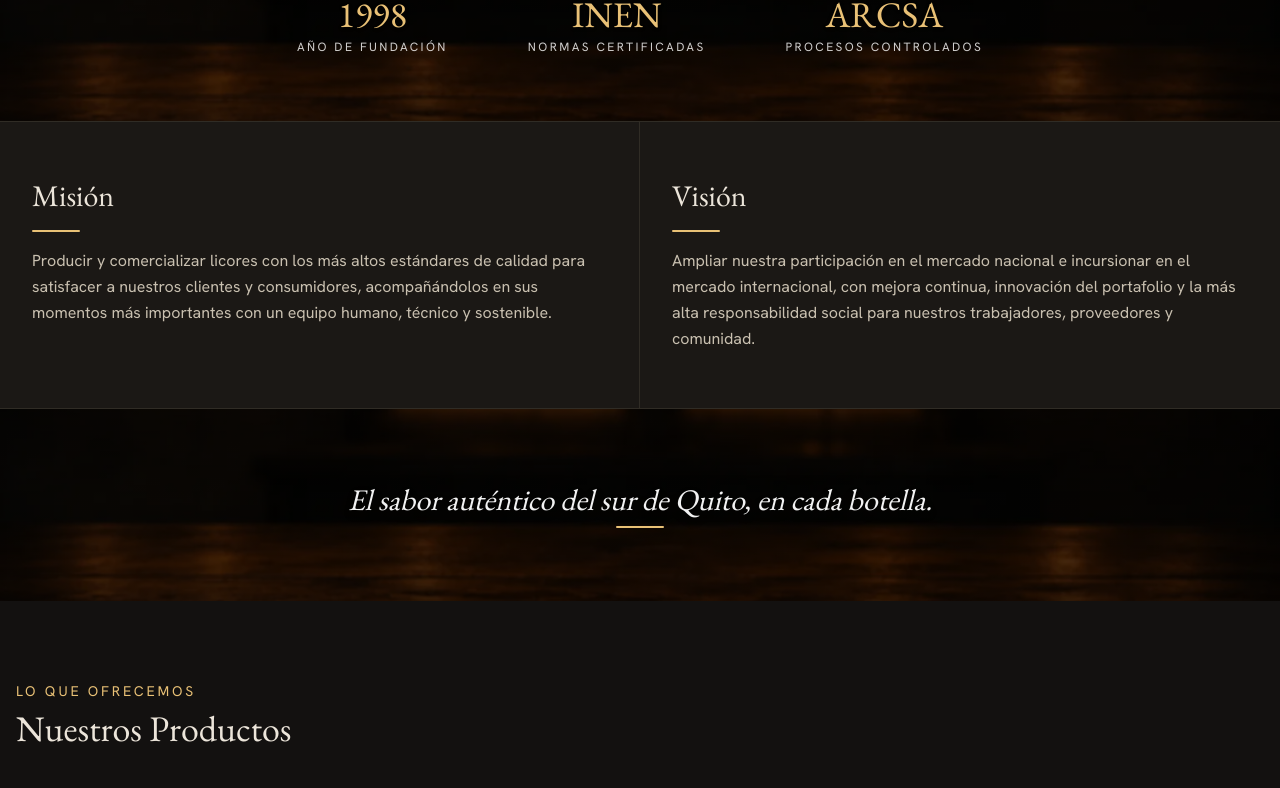
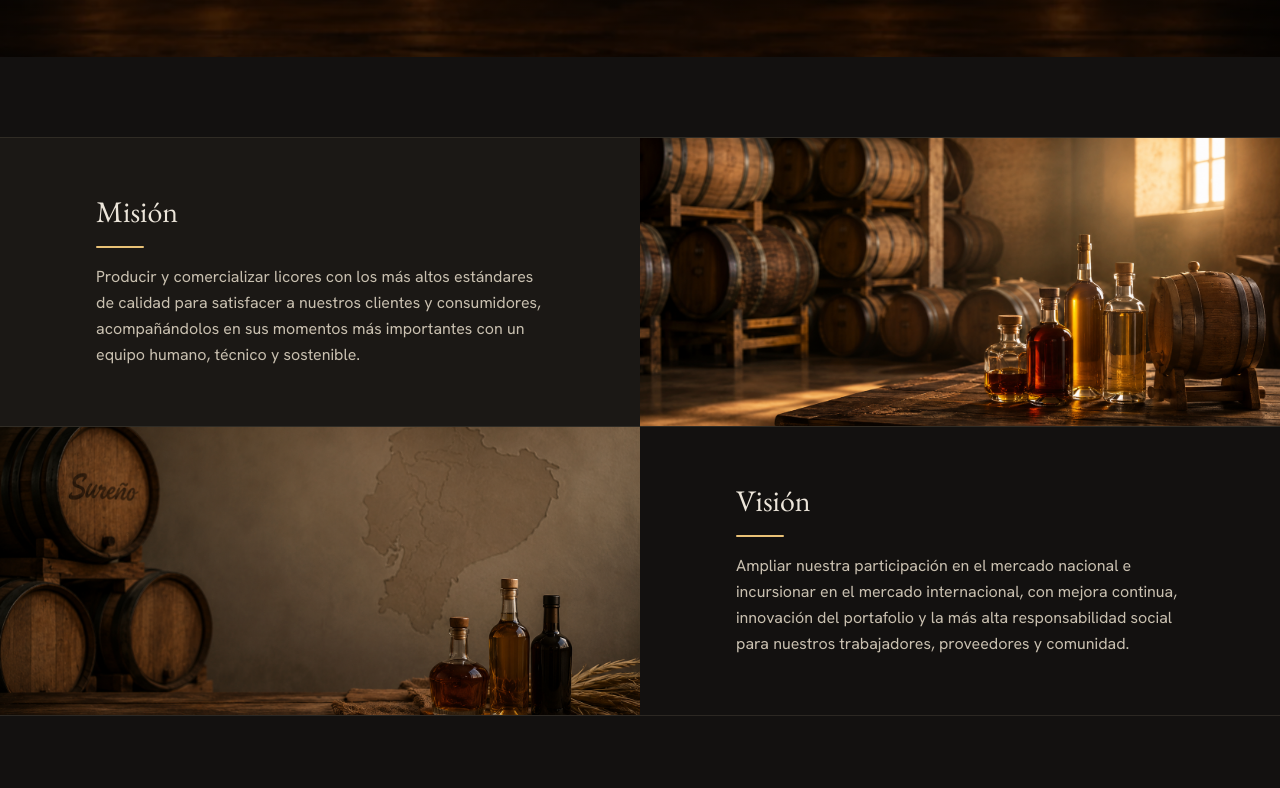
Before and after one commit to luis-sagx/sureno-next, a Next.js app: page /about in a window 1280 px wide. Shown: the part 1020-1808 px from the top of the page. Built offline with nearby package versions, Linux system fonts and the light colour scheme.

Commit message:
feat(about): add mission and vision images to About page

```diff
--- a/src/app/(customer)/about/page.tsx
+++ b/src/app/(customer)/about/page.tsx
@@ -14,23 +14,17 @@ const products = [
 
 const bgImage = { backgroundImage: "url('/bg.webp')" }
 
-const stats = [
-  { value: '1998', label: 'Año de fundación' },
-  { value: 'INEN', label: 'Normas certificadas' },
-  { value: 'ARCSA', label: 'Procesos controlados' },
-]
-
 export default function AboutPage() {
   return (
     <div>
       {/* Hero — bg fixed da el efecto parallax al hacer scroll */}
       <section
-        className="relative h-96 flex items-center justify-center bg-cover bg-fixed bg-center"
+        className="relative h-80 flex items-center justify-center bg-cover bg-fixed bg-center"
         style={bgImage}
       >
         <div className="absolute inset-0 bg-linear-to-b from-black/70 via-black/55 to-black/75" />
         <div className="relative z-10 flex flex-col items-center gap-6 px-4 text-center">
-          <p className="max-w-xl font-headline text-xl italic text-white/90 drop-shadow-lg leading-relaxed">
+          <p className="max-w-2xl font-headline text-2xl italic text-white/90 drop-shadow-lg leading-relaxed">
             &ldquo;En cada botella destilamos tradición, pasión y el sabor de lo
             auténtico, para que cada momento se convierta en una experiencia
             única.&rdquo;
@@ -78,24 +72,20 @@ export default function AboutPage() {
         style={bgImage}
       >
         <div className="absolute inset-0 bg-linear-to-b from-black/75 via-black/60 to-black/75" />
-        <div className="relative z-10 flex flex-wrap items-center justify-center gap-x-12 gap-y-6 px-4 text-center text-white sm:gap-x-20">
-          {stats.map((s) => (
-            <div key={s.value} className="space-y-1">
-              <p className="font-headline text-3xl md:text-4xl text-secondary drop-shadow">
-                {s.value}
-              </p>
-              <p className="text-xs font-label uppercase tracking-[0.2em] text-white/80">
-                {s.label}
-              </p>
-            </div>
-          ))}
+        <div className="relative z-10 flex flex-col items-center gap-2 px-4 text-center">
+          <p className="font-headline text-2xl italic text-white/95 drop-shadow-lg md:text-3xl">
+            El sabor auténtico del sur de Quito, en cada botella.
+          </p>
+          <div className="h-0.5 w-12 rounded bg-secondary" />
         </div>
       </section>
 
-      {/* Misión y Visión */}
+      <section className="my-20"></section>
+
+      {/* Misión */}
       <section className="border-y border-outline-variant/50 bg-surface-container">
-        <div className="mx-auto max-w-7xl grid gap-0 md:grid-cols-2">
-          <article className="space-y-4 border-b border-outline-variant/50 px-8 py-14 md:border-b-0 md:border-r">
+        <div className="grid items-stretch md:grid-cols-2">
+          <article className="space-y-4 px-8 py-14 md:px-16 lg:px-24">
             <h2 className="font-headline text-3xl text-on-surface">Misión</h2>
             <div className="h-0.5 w-12 rounded bg-secondary" />
             <p className="text-base leading-relaxed text-on-surface-variant">
@@ -105,7 +95,31 @@ export default function AboutPage() {
               humano, técnico y sostenible.
             </p>
           </article>
-          <article className="space-y-4 px-8 py-14">
+          <div className="relative h-72 min-h-72 md:h-auto overflow-hidden">
+            <Image
+              src="/mision.png"
+              alt="Misión Sureño"
+              fill
+              sizes="(max-width: 768px) 100vw, 50vw"
+              className="object-cover"
+            />
+          </div>
+        </div>
+      </section>
+
+      {/* Visión */}
+      <section className="border-b border-outline-variant/50 bg-surface">
+        <div className="grid items-stretch md:grid-cols-2">
+          <div className="relative h-72 min-h-72 md:h-auto overflow-hidden order-2 md:order-1">
+            <Image
+              src="/vision.png"
+              alt="Visión Sureño"
+              fill
+              sizes="(max-width: 768px) 100vw, 50vw"
+              className="object-cover"
+            />
+          </div>
+          <article className="space-y-4 px-8 py-14 md:px-16 lg:px-24 order-1 md:order-2">
             <h2 className="font-headline text-3xl text-on-surface">Visión</h2>
             <div className="h-0.5 w-12 rounded bg-secondary" />
             <p className="text-base leading-relaxed text-on-surface-variant">
@@ -115,19 +129,6 @@ export default function AboutPage() {
               trabajadores, proveedores y comunidad.
             </p>
           </article>
-        </div>
-      </section>
-
-      <section
-        className="relative h-48 flex items-center justify-center bg-cover bg-fixed bg-center"
-        style={bgImage}
-      >
-        <div className="absolute inset-0 bg-linear-to-b from-black/75 via-black/60 to-black/75" />
-        <div className="relative z-10 flex flex-col items-center gap-2 px-4 text-center">
-          <p className="font-headline text-2xl italic text-white/95 drop-shadow-lg md:text-3xl">
-            El sabor auténtico del sur de Quito, en cada botella.
-          </p>
-          <div className="h-0.5 w-12 rounded bg-secondary" />
         </div>
       </section>
 
```
Also changed, not shown: public/mision.png (added), public/vision.png (added).
